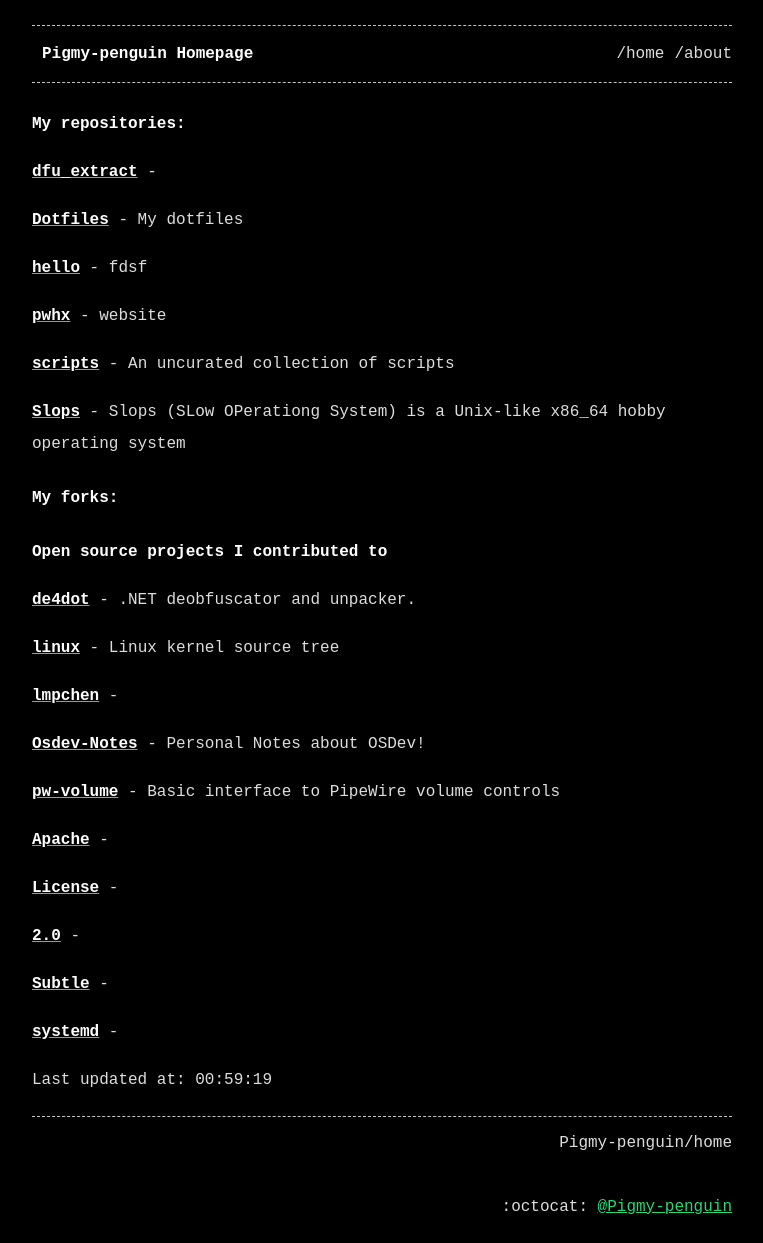
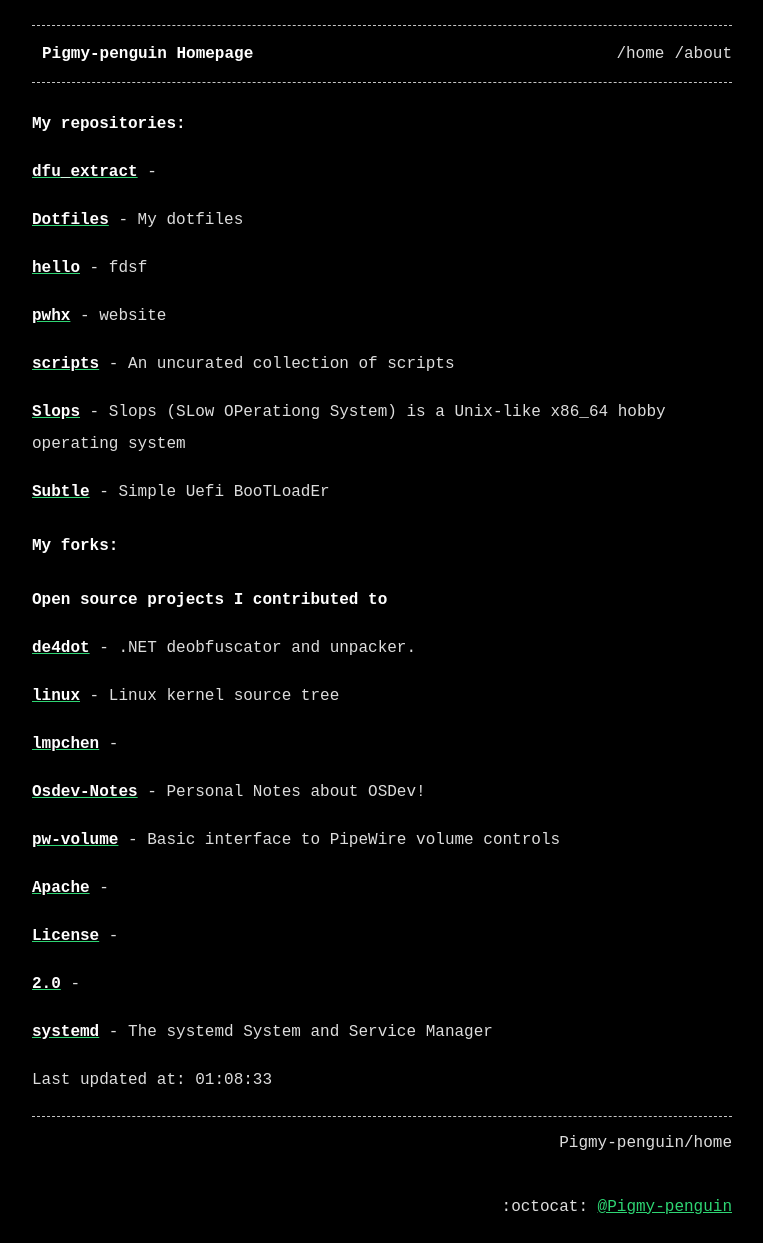
Before and after one commit to Pigmy-penguin/Pigmy-penguin.github.io, a Jekyll site: the page built from index.md, in a window 1280 px wide. Shown: the whole page, without its empty margins (258-1021 px from the left). Built offline with Jekyll 4.4.1, drawn with Linux system fonts in a browser that asks for light colours.

Commit message:
Auto updating the website

```diff
--- a/index.md
+++ b/index.md
@@ -19,6 +19,8 @@ title: Pigmy-penguin Homepage
 
 [**Slops**](https://github.com/Pigmy-penguin/Slops) - Slops (SLow OPerationg System) is a Unix-like x86_64 hobby operating system
 
+[**Subtle**](https://github.com/Pigmy-penguin/Subtle) - Simple Uefi BooTLoadEr
+
 ## My forks:
 ### Open source projects I contributed to
 
@@ -38,9 +40,7 @@ title: Pigmy-penguin Homepage
 
 [**2.0**](https://github.com/Pigmy-penguin/2.0) -
 
-[**Subtle**](https://github.com/Pigmy-penguin/Subtle) -
-
-[**systemd**](https://github.com/Pigmy-penguin/systemd) -
+[**systemd**](https://github.com/Pigmy-penguin/systemd) - The systemd System and Service Manager
 
 
-Last updated at: 00:59:19
+Last updated at: 01:08:33
```
Also changed, not shown: 2 other files.
